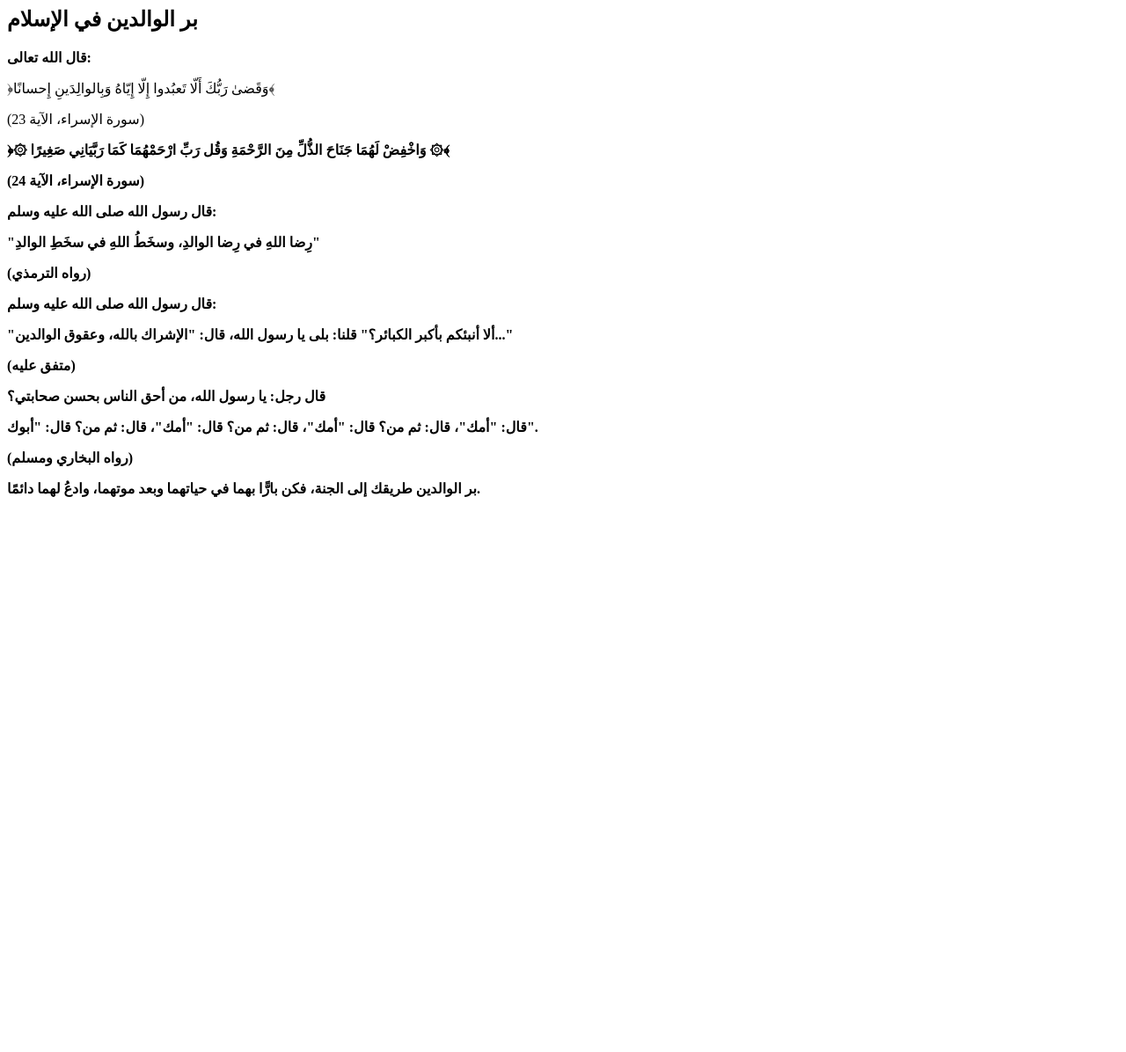
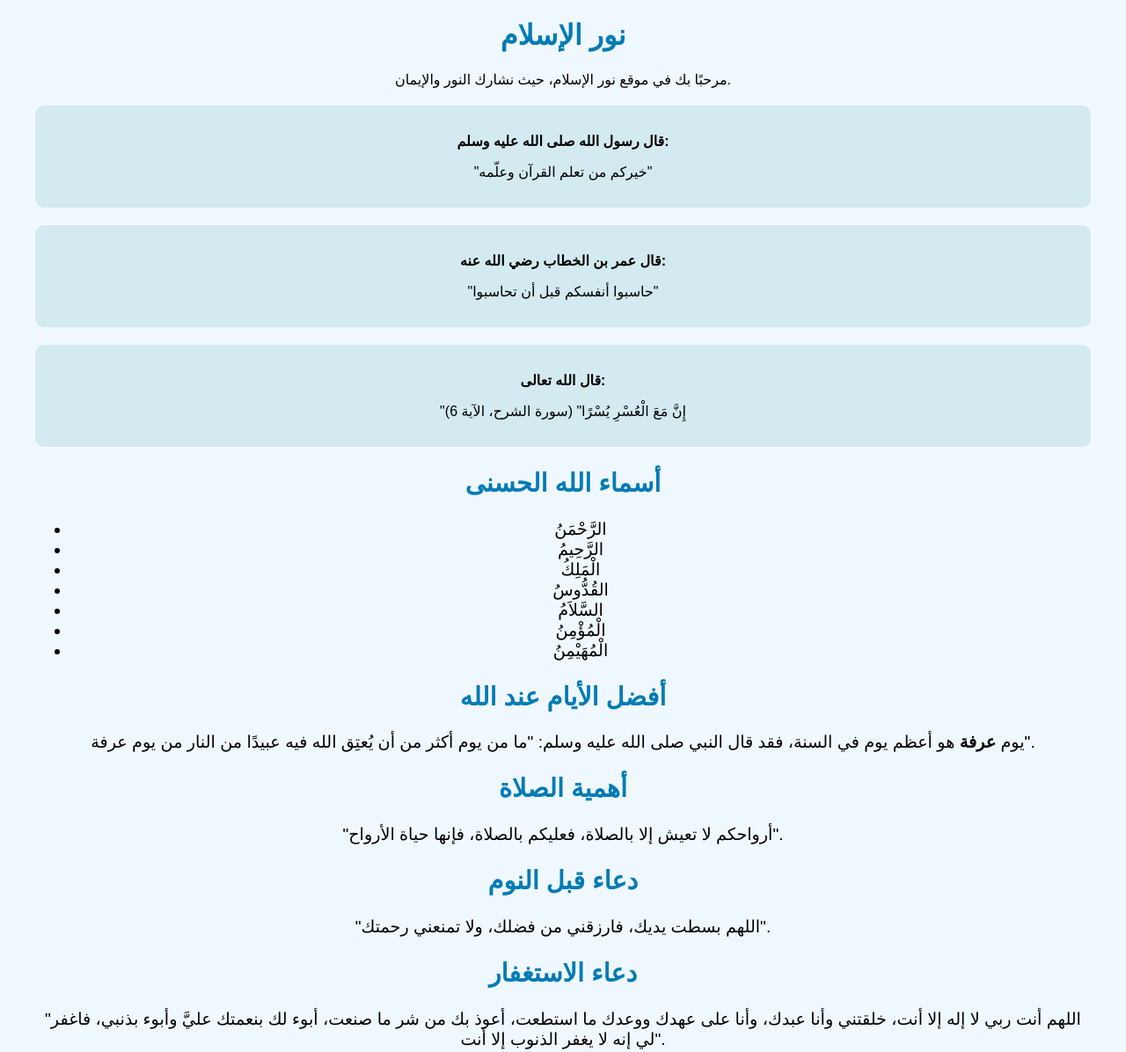
Before and after one commit to Killua485-cloud/Nour-Islam-, a plain HTML site: page index.html in a window 1280 px wide. Shown: the top 1196 px of the page at 88% size. Before the commit the page ends 800 px from the top, so only its background shows below. Drawn offline with Linux system fonts and the light colour scheme.

Commit message:
Update index.html
أول صفحة لموقع نور الإسلام، تحتوي على اقتباس ديني بسيط وتصميم هادئ باللون الأزرق.
°°•• ⪓ #حقيقة_𝑓𝑎𝑐𝑡 ⪔••°°

```diff
--- a/index.html
+++ b/index.html
@@ -1,33 +1,128 @@
-<div class="content">
-    <h2>بر الوالدين في الإسلام</h2>
+<!DOCTYPE html>
+<html lang="ar">
+<head>
+    <meta charset="UTF-8">
+    <meta name="viewport" content="width=device-width, initial-scale=1.0">
+    <title>نور الإسلام</title>
+    <style>
+        body {
+            background-color: #f0f8ff;
+            font-family: Arial, sans-serif;
+            text-align: center;
+            margin: 20px;
+        }
+        h1 {
+            color: #007bb5;
+        }
+        blockquote {
+            font-style: italic;
+            color: #555;
+        }
+        .quote {
+            background-color: #d3eaf1;
+            padding: 15px;
+            border-radius: 10px;
+            margin: 20px;
+        }
+        .content {
+            margin: 20px;
+            font-size: 1.2em;
+        }
+        .content h2 {
+            color: #007bb5;
+        }
+        .sura {
+            background-color: #e6f7ff;
+            border: 1px solid #b3e5fc;
+            border-radius: 10px;
+            padding: 15px;
+            margin: 20px auto;
+            width: fit-content;
+        }
+        .sura p {
+            margin: 5px;
+        }
+    </style>
+</head>
+<body>
+    <h1>نور الإسلام</h1>
+    <p>مرحبًا بك في موقع نور الإسلام، حيث نشارك النور والإيمان.</p>
+
     <div class="quote">
-        <p><strong>قال الله تعالى:</strong></p>
-        <p>﴿وَقَضىٰ رَبُّكَ أَلّا تَعبُدوا إِلّا إِيّاهُ وَبِالوالِدَينِ إِحسانًا﴾</p>
-        <p>(سورة الإسراء، الآية 23)</p>
+        <p><strong>قال رسول الله صلى الله عليه وسلم:</strong></p>
+        <p>"خيركم من تعلم القرآن وعلّمه"</p>
     </div>
 
     <div class="quote">
-        <p><strong>﴿۞ وَاخْفِضْ لَهُمَا جَنَاحَ الذُّلِّ مِنَ الرَّحْمَةِ وَقُل رَبِّ ارْحَمْهُمَا كَمَا رَبَّيَانِي صَغِيرًا ۞﴾</p>
-        <p>(سورة الإسراء، الآية 24)</p>
+        <p><strong>قال عمر بن الخطاب رضي الله عنه:</strong></p>
+        <p>"حاسبوا أنفسكم قبل أن تحاسبوا"</p>
     </div>
 
     <div class="quote">
-        <p><strong>قال رسول الله صلى الله عليه وسلم:</strong></p>
-        <p>"رِضا اللهِ في رِضا الوالدِ، وسخَطُ اللهِ في سخَطِ الوالدِ"</p>
-        <p>(رواه الترمذي)</p>
+        <p><strong>قال الله تعالى:</strong></p>
+        <p>"إِنَّ مَعَ الْعُسْرِ يُسْرًا" (سورة الشرح، الآية 6)</p>
     </div>
 
-    <div class="quote">
-        <p><strong>قال رسول الله صلى الله عليه وسلم:</strong></p>
-        <p>"ألا أنبئكم بأكبر الكبائر؟" قلنا: بلى يا رسول الله، قال: "الإشراك بالله، وعقوق الوالدين..."</p>
-        <p>(متفق عليه)</p>
+    <div class="content">
+        <h2>أسماء الله الحسنى</h2>
+        <ul>
+            <li>الرَّحْمَنُ</li>
+            <li>الرَّحِيمُ</li>
+            <li>الْمَلِكُ</li>
+            <li>القُدُّوسُ</li>
+            <li>السَّلاَمُ</li>
+            <li>الْمُؤْمِنُ</li>
+            <li>الْمُهَيْمِنُ</li>
+        </ul>
     </div>
 
-    <div class="quote">
-        <p><strong>قال رجل: يا رسول الله، من أحق الناس بحسن صحابتي؟</strong></p>
-        <p>قال: "أمك"، قال: ثم من؟ قال: "أمك"، قال: ثم من؟ قال: "أمك"، قال: ثم من؟ قال: "أبوك".</p>
-        <p>(رواه البخاري ومسلم)</p>
+    <div class="content">
+        <h2>أفضل الأيام عند الله</h2>
+        <p>يوم <strong>عرفة</strong> هو أعظم يوم في السنة، فقد قال النبي صلى الله عليه وسلم:
+        "ما من يوم أكثر من أن يُعتِق الله فيه عبيدًا من النار من يوم عرفة".</p>
     </div>
 
-    <p>بر الوالدين طريقك إلى الجنة، فكن بارًّا بهما في حياتهما وبعد موتهما، وادعُ لهما دائمًا.</p>
-</div>
+    <div class="content">
+        <h2>أهمية الصلاة</h2>
+        <p>"أرواحكم لا تعيش إلا بالصلاة، فعليكم بالصلاة، فإنها حياة الأرواح".</p>
+    </div>
+
+    <div class="content">
+        <h2>دعاء قبل النوم</h2>
+        <p>"اللهم بسطت يديك، فارزقني من فضلك، ولا تمنعني رحمتك".</p>
+    </div>
+
+    <div class="content">
+        <h2>دعاء الاستغفار</h2>
+        <p>"اللهم أنت ربي لا إله إلا أنت، خلقتني وأنا عبدك، وأنا على عهدك ووعدك ما استطعت، أعوذ بك من شر ما صنعت، أبوء لك بنعمتك عليَّ وأبوء بذنبي، فاغفر لي إنه لا يغفر الذنوب إلا أنت".</p>
+    </div>
+
+    <div class="content">
+        <h2>دعاء الشفاء</h2>
+        <p>"اللهم اشفِ مرضانا ومرضى المسلمين، اللهم آمين".</p>
+    </div>
+
+    <div class="content">
+        <h2>سورة الفلق</h2>
+        <div class="sura">
+            <p>قُلْ أَعُوذُ بِرَبِّ الْفَلَقِ</p>
+            <p>مِن شَرِّ مَا خَلَقَ</p>
+            <p>وَمِن شَرِّ غَاسِقٍ إِذَا وَقَبَ</p>
+            <p>وَمِن شَرِّ النَّفَّاثَاتِ فِي الْعُقَدِ</p>
+            <p>وَمِن شَرِّ حَاسِدٍ إِذَا حَسَدَ</p>
+        </div>
+
+        <h2>سورة الناس</h2>
+        <div class="sura">
+            <p>قُلْ أَعُوذُ بِرَبِّ النَّاسِ</p>
+            <p>مَلِكِ النَّاسِ</p>
+            <p>إِلَٰهِ النَّاسِ</p>
+            <p>مِن شَرِّ الْوَسْوَاسِ الْخَنَّاسِ</p>
+            <p>الَّذِي يُوَسْوِسُ فِي صُدُورِ النَّاسِ</p>
+            <p>مِنَ الْجِنَّةِ وَالنَّاسِ</p>
+        </div>
+    </div>
+
+    <p>هنا ستجد المزيد من الاقتباسات الدينية التي ستضيء طريقك.</p>
+</body>
+</html>
```
